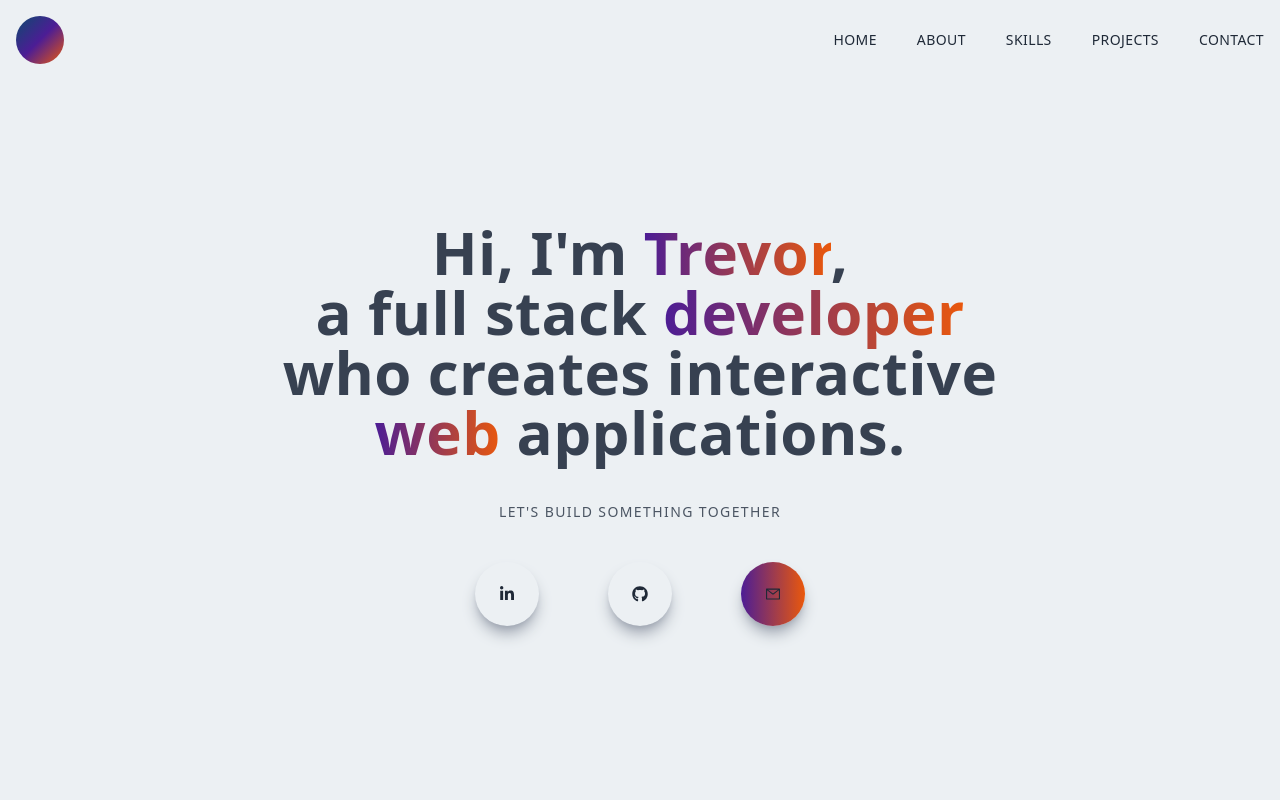
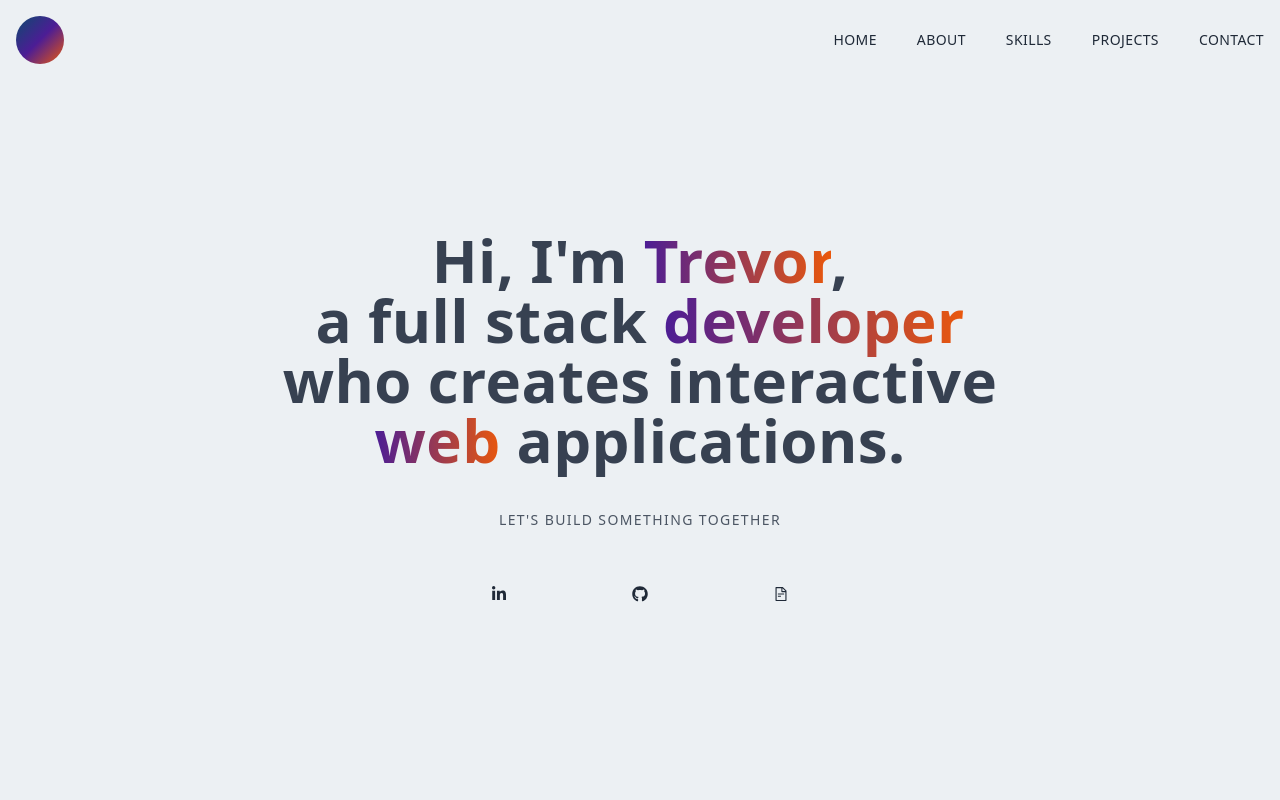
Before and after one commit to trroev/portfolio, a Next.js app: page / in a window 1280 px wide. Shown: the top 800 px of the page. Built offline with nearby package versions, Linux system fonts and the light colour scheme.

Commit message:
edited link and button styling

```diff
--- a/components/Contact.jsx
+++ b/components/Contact.jsx
@@ -1,7 +1,3 @@
-import Image from "next/image";
-import contactImg from "../public/assets/contact.jpeg";
-import { AiOutlineMail } from "react-icons/ai";
-import { FaGithub, FaLinkedinIn } from "react-icons/fa";
 import { HiOutlineChevronDoubleUp } from "react-icons/hi";
 import Link from "next/link";
 import { useRouter } from "next/router";
--- a/components/Main.jsx
+++ b/components/Main.jsx
@@ -1,5 +1,5 @@
 import { useRouter } from "next/router";
-import { AiOutlineMail } from "react-icons/ai";
+import { AiOutlineMail, AiOutlineFileText } from "react-icons/ai";
 import { FaGithub, FaLinkedinIn } from "react-icons/fa";
 
 export const Main = () => {
@@ -34,7 +34,7 @@ export const Main = () => {
               target="_blank"
               rel="noreferrer"
             >
-              <div className="rounded-full shadow-lg shadow-gray-400 p-6 cursor-pointer hover:scale-110 ease-in duration-300">
+              <div className="p-4 cursor-pointer hover:scale-110 ease-in duration-300">
                 <FaLinkedinIn />
               </div>
             </a>
@@ -43,17 +43,13 @@ export const Main = () => {
               target="_blank"
               rel="noreferrer"
             >
-              <div className="rounded-full shadow-lg shadow-gray-400 p-6 cursor-pointer hover:scale-110 ease-in duration-300">
+              <div className="p-4 cursor-pointer hover:scale-110 ease-in duration-300">
                 <FaGithub />
               </div>
             </a>
-            <button
-              type="button"
-              onClick={() => router.push("mailto:tmathiak@gmail.com")}
-              className="rounded-full shadow-lg shadow-gray-400 p-6 cursor-pointer hover:scale-110 ease-in duration-300 text-[#1f2937]"
-            >
-              <AiOutlineMail />
-            </button>
+            <div className="p-4 cursor-pointer hover:scale-110 ease-in duration-300">
+              <AiOutlineFileText />
+            </div>
           </div>
         </div>
       </div>
--- a/components/Navbar.jsx
+++ b/components/Navbar.jsx
@@ -104,7 +104,7 @@ export const Navbar = () => {
               <div className="w-10 h-10 rounded-full bg-gradient-to-br from-sky-900 via-violet-900 to-orange-600 hover:scale-110 ease-in duration-300" />
               <div
                 onClick={handleNav}
-                className="rounded-full shadow-lg shadow-gray-400 p-3 cursor-pointer hover:scale-105 ease-in duration-300"
+                className="p-3 cursor-pointer hover:scale-110 ease-in duration-300"
               >
                 <AiOutlineClose />
               </div>
@@ -153,7 +153,7 @@ export const Navbar = () => {
                   target="_blank"
                   rel="noreferrer"
                 >
-                  <div className="rounded-full shadow-lg shadow-gray-400 p-3 cursor-pointer hover:scale-105 ease-in duration-300">
+                  <div className="p-3 cursor-pointer hover:scale-110 ease-in duration-300">
                     <FaLinkedinIn />
                   </div>
                 </a>
@@ -162,16 +162,13 @@ export const Navbar = () => {
                   target="_blank"
                   rel="noreferrer"
                 >
-                  <div className="rounded-full shadow-lg shadow-gray-400 p-3 cursor-pointer hover:scale-105 ease-in duration-300">
+                  <div className="p-3 cursor-pointer hover:scale-110 ease-in duration-300">
                     <FaGithub />
                   </div>
                 </a>
-                <button
-                  type="button"
-                  className="rounded-full shadow-lg shadow-gray-400 p-3 cursor-pointer hover:scale-105 ease-in duration-300 text-[#1f2937]"
-                >
+                <div className="p-3 cursor-pointer hover:scale-110 ease-in duration-300 text-[#1f2937]">
                   <AiOutlineFileText />
-                </button>
+                </div>
               </div>
             </div>
           </div>
```
